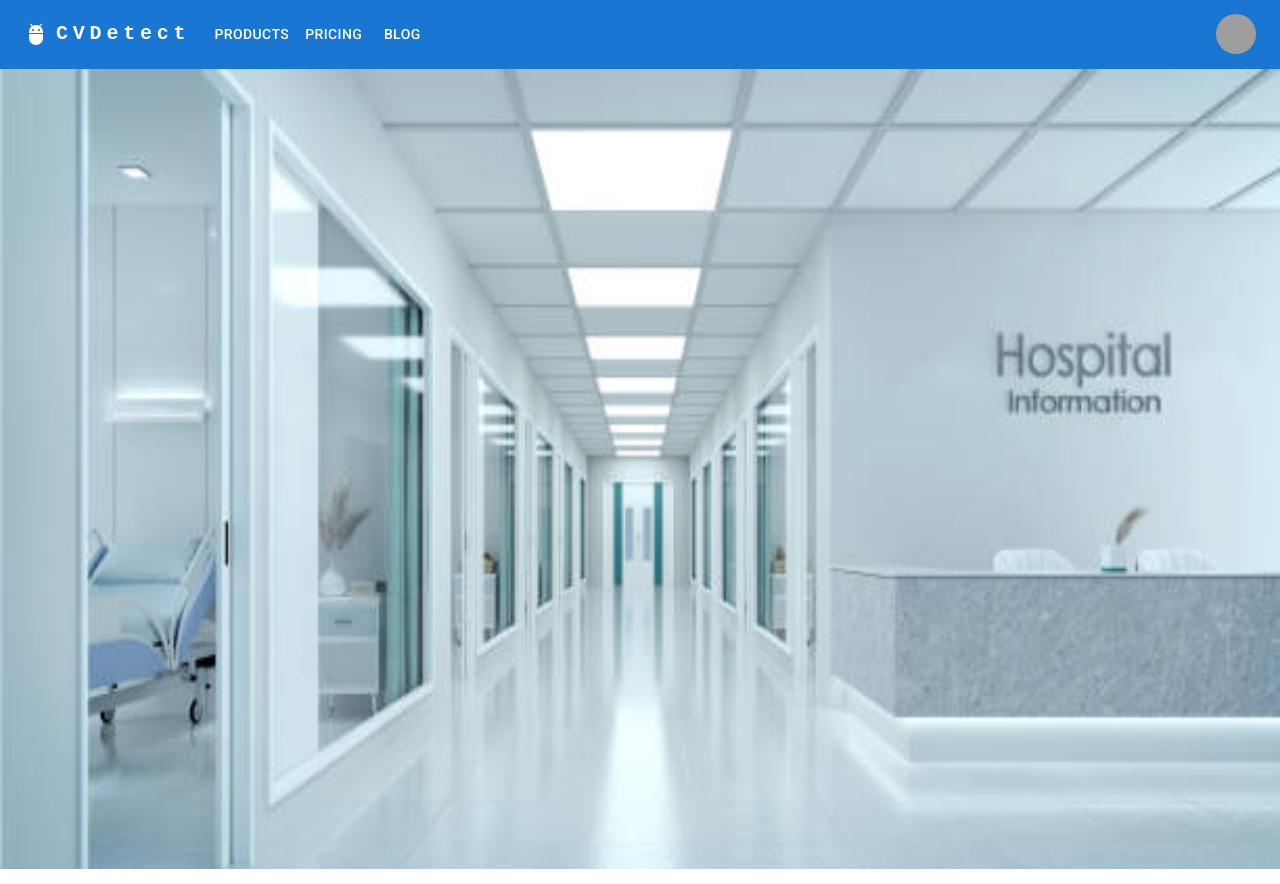
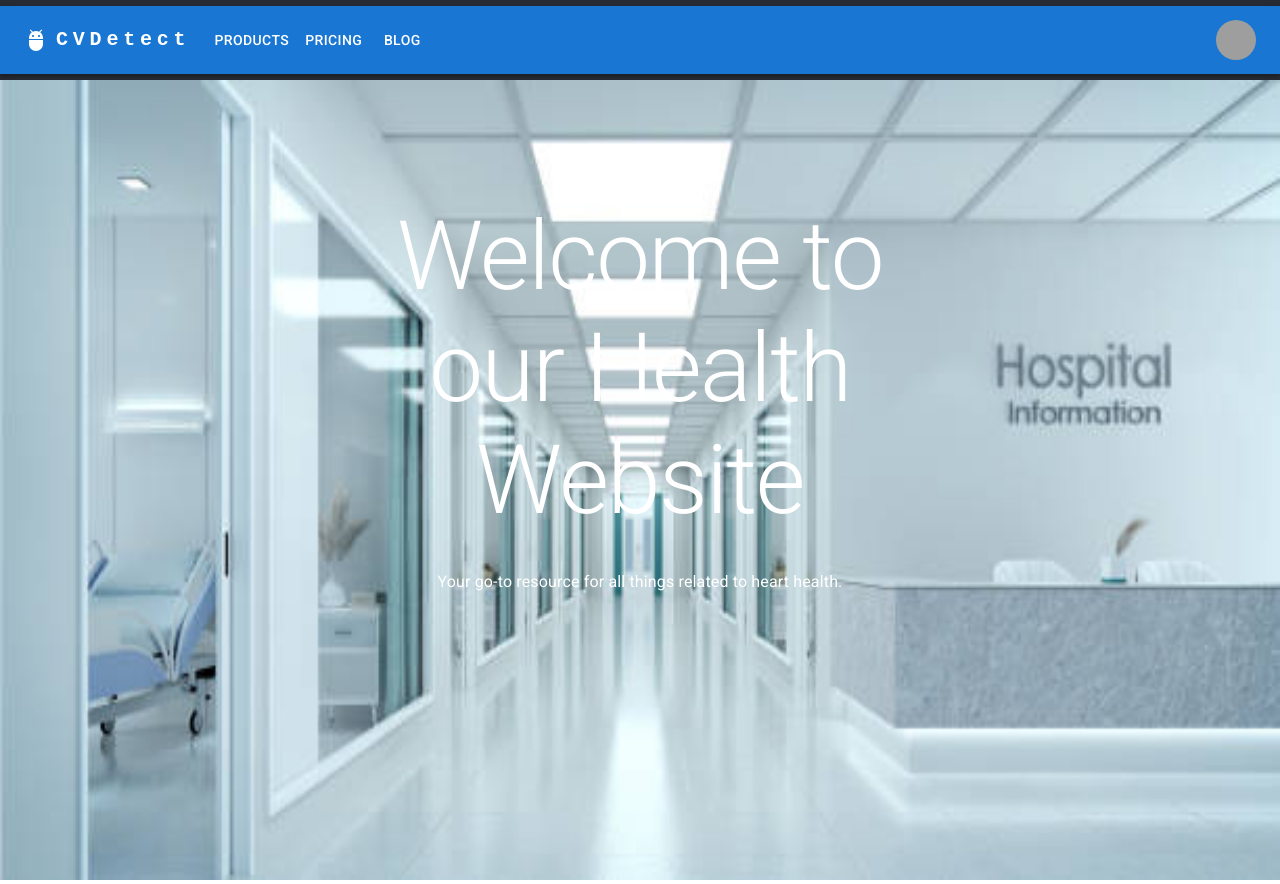
Before and after one commit to AichaMbongo/CV-detect_-React-, a React (Create React App) app in the folder cv_detect/: page / in a window 1280 px wide. Built offline with nearby package versions, Linux system fonts and the light colour scheme; grey boxes are pictures that could not be loaded.

Commit message:
feat: Overlay landing page text on hero image
Added CSS styles to overlay the landing page text on top of the hero image in the App component.
issue #2

```diff
--- a/cv_detect/src/App.css
+++ b/cv_detect/src/App.css
@@ -24,13 +24,22 @@
 
 .App-header {
   background-color: #282c34;
-  min-height: 100vh;
+  min-height: 10vh;
   display: flex;
   flex-direction: column;
   align-items: center;
   justify-content: center;
   font-size: calc(10px + 2vmin);
   color: white;
+}
+
+.overlay-text {
+  position: absolute;
+  top: 50%;
+  left: 50%;
+  transform: translate(-50%, -50%);
+  color: white;
+  text-align: center;
 }
 
 .App-link {
--- a/cv_detect/src/App.tsx
+++ b/cv_detect/src/App.tsx
@@ -8,6 +8,7 @@ import logo from './logo.svg';
 import hospital from './hospital.jpg'
 import './App.css';
 import ResponsiveAppBar from './components/AppBar';
+import LandingPage from './components/LandingHeader';
 
 
 function App() {
@@ -15,9 +16,11 @@ function App() {
     <div className="App">
       <header className="App-header">
         < ResponsiveAppBar />
-        <img src={hospital} className="hero-image" alt="logo" />
-
       </header>
+      <img src={hospital} className="hero-image" alt="logo" />
+      <div className="overlay-text">
+          <LandingPage />
+        </div>
     </div>
   );
 }
```
